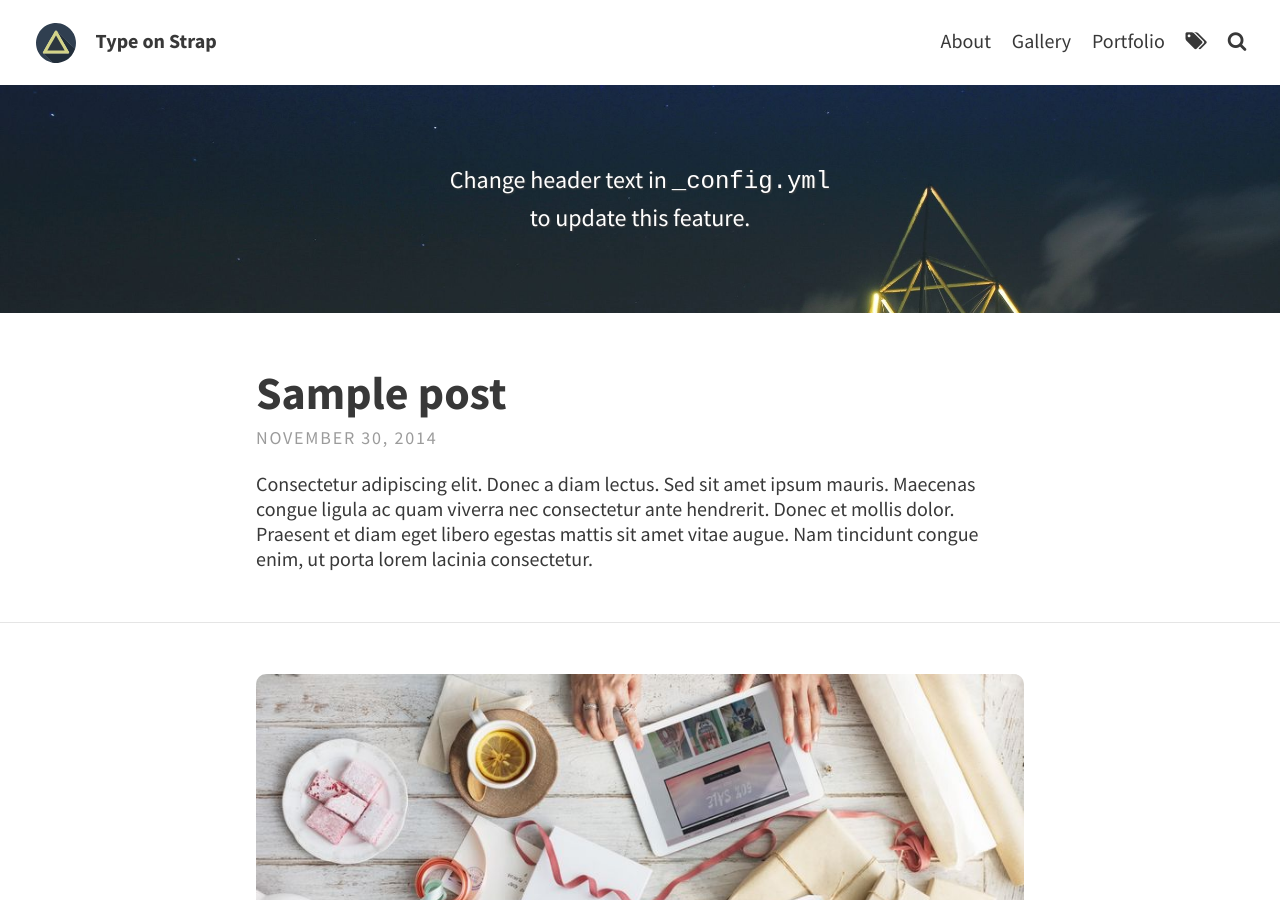
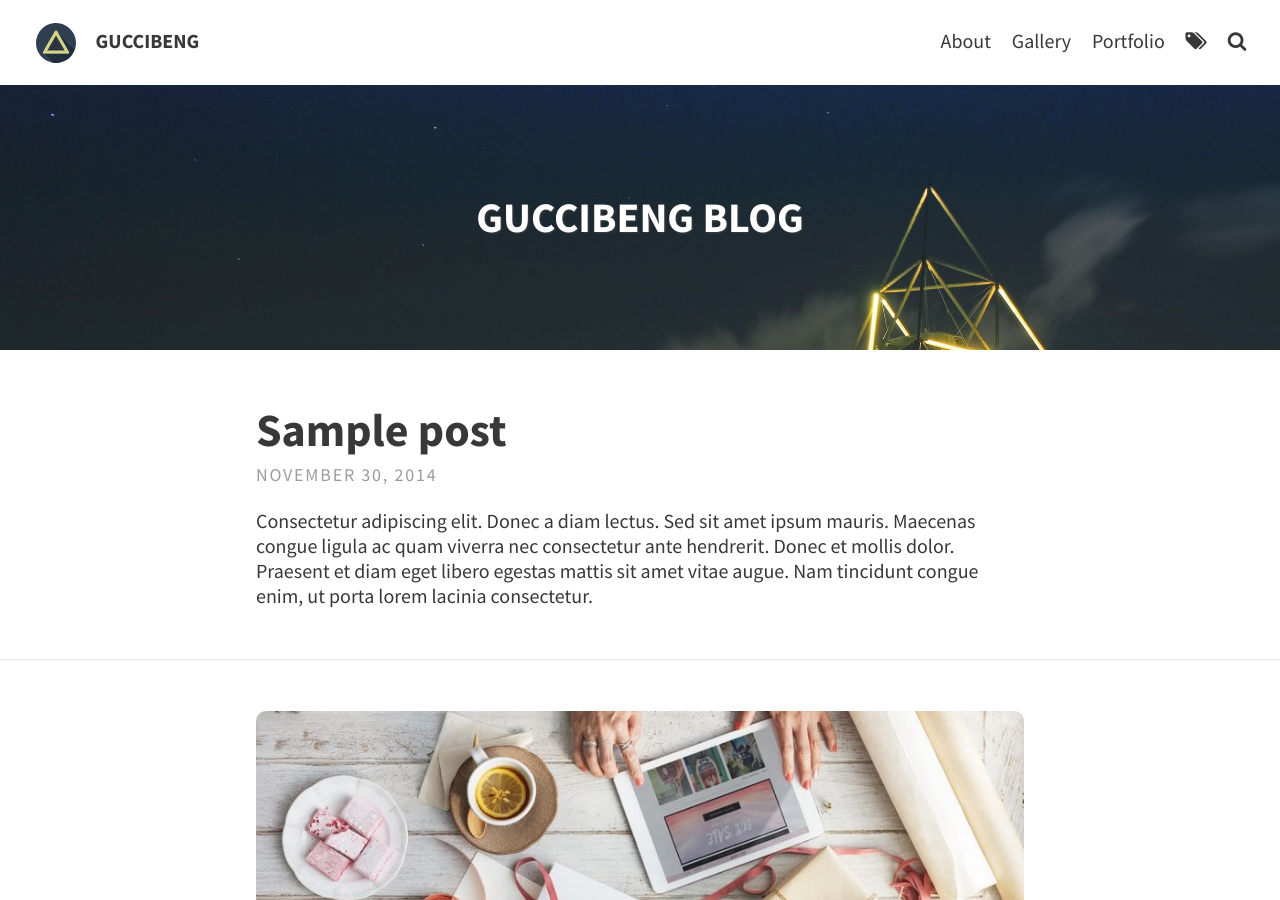
Before and after one commit to guccibeng/guccibeng.github.io, a Jekyll site: the page built from index.html, in a window 1280 px wide and 900 px high. Built offline with Jekyll 4.4.1, drawn with Linux system fonts in a browser that asks for light colours; the list of posts is cut into pages by our own code.

Commit message:
title header modify

```diff
--- a/_config.yml
+++ b/_config.yml
@@ -8,14 +8,14 @@ description: "A website with blog posts and pages" # used by search engines
 # THEME-SPECIFIC CONFIGURATION
 theme_settings:
   # Meta
-  title: Type on Strap # blog's title
+  title: GUCCIBENG # blog's title
   avatar: assets/img/triangle.svg
   favicon: assets/favicon.ico
   gravatar: # Email MD5 hash
 
   # Header and footer text
   header_text: > #two or three lines to describe your site
-     <p>Change header text in <code>_config.yml</code> <br> to update this feature.</p>
+     <h2>GUCCIBENG BLOG</h2>
   header_text_feature_image: assets/img/pexels/triangular.jpeg
   footer_text: >
    Powered by <a href="https://jekyllrb.com/">Jekyll</a> with <a href="https://github.com/sylhare/Type-on-Strap">Type on Strap</a>
```
